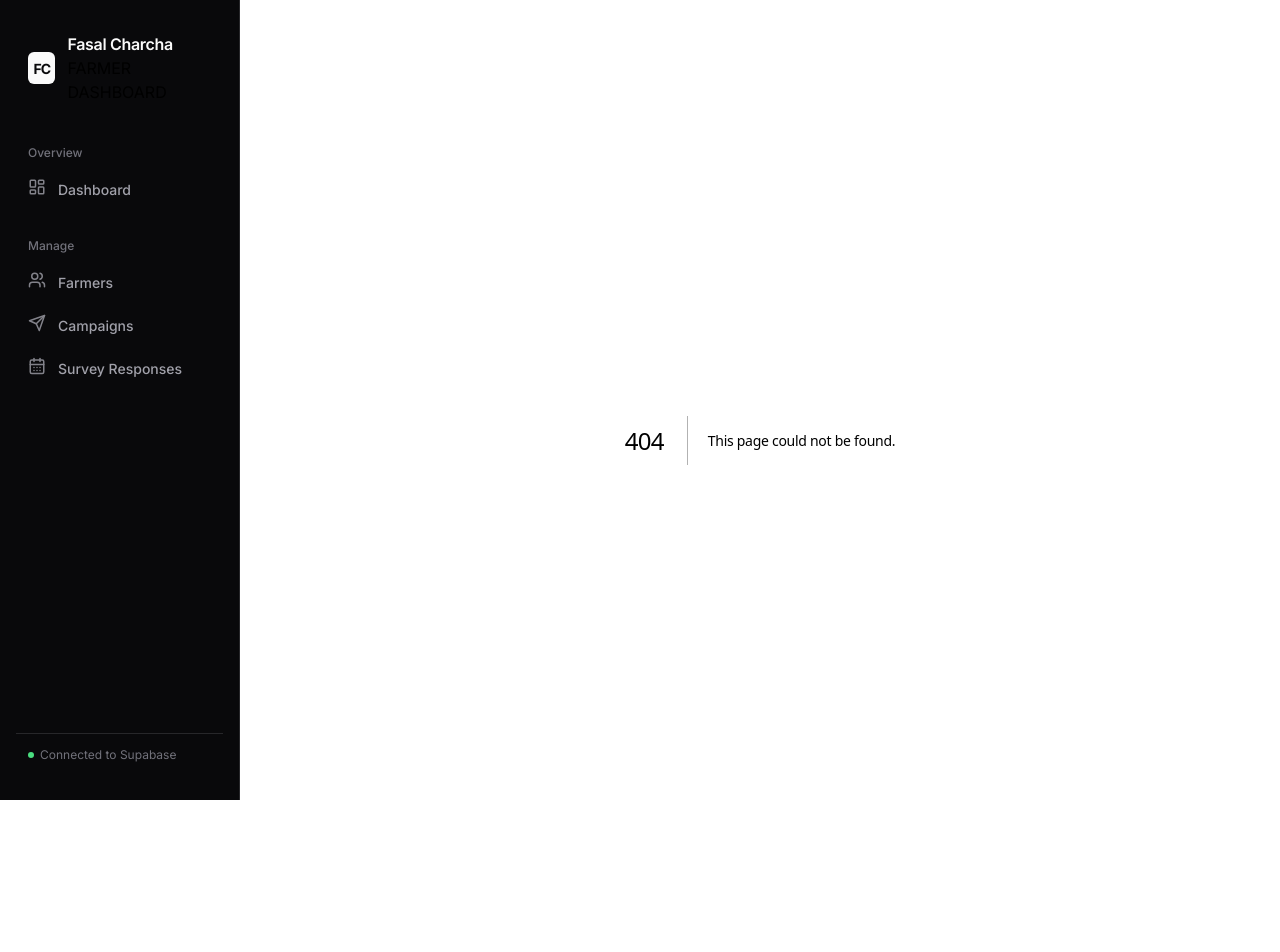
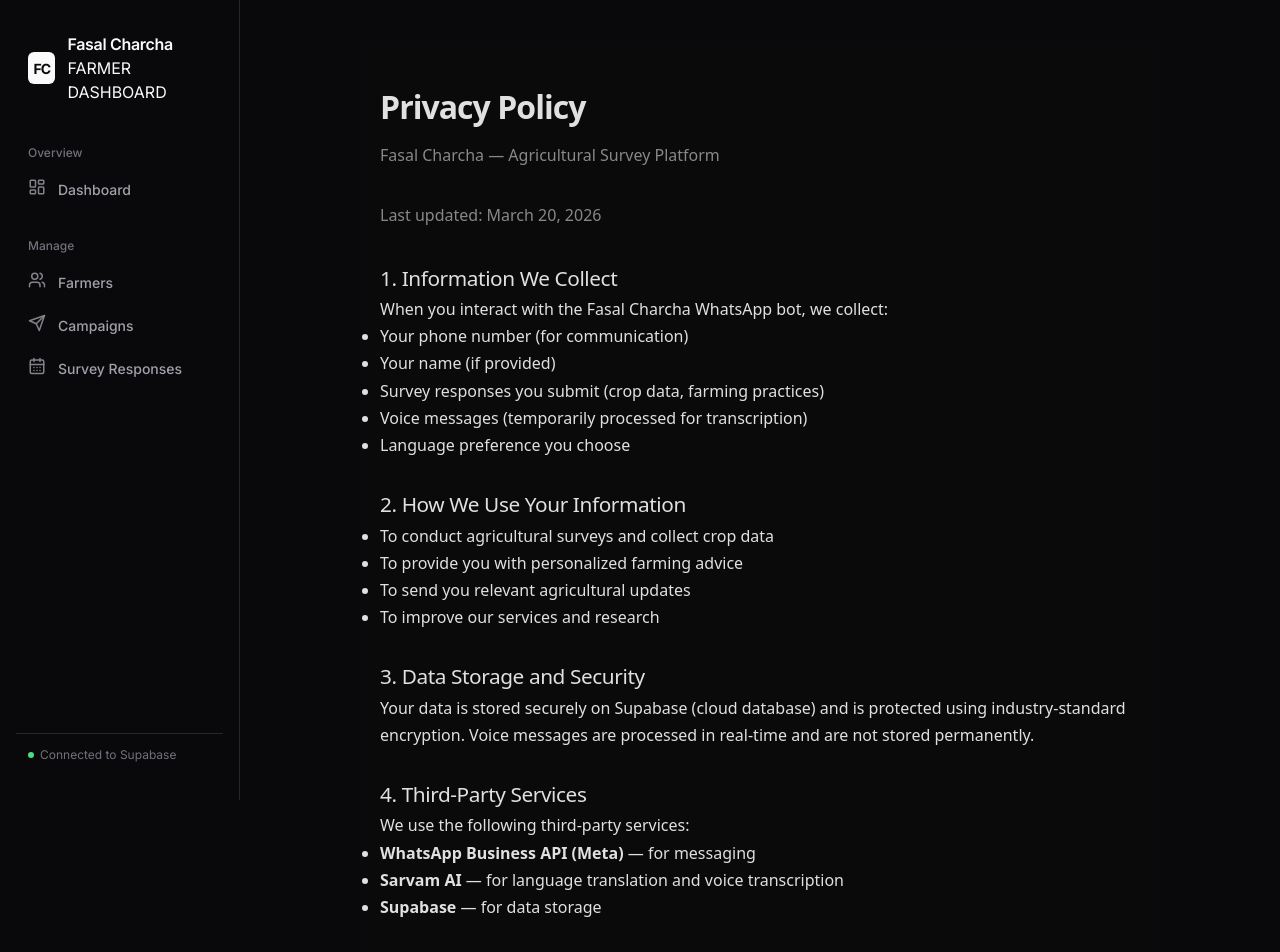
Before and after one commit to abhiyan0509/fasal-charcha-web, a Next.js app: page /privacy in a window 1280 px wide. Before the commit this address had no page. Shown: the top 952 px of the page. Before the commit the page ends 880 px from the top, so only its background shows below. Built offline with nearby package versions, Linux system fonts and the light colour scheme.

Commit message:
feat: Add privacy policy page for Meta app publishing

```diff
--- /dev/null
+++ b/app/privacy/page.js
@@ -0,0 +1,55 @@
+export default function PrivacyPolicy() {
+    return (
+        <div style={{
+            maxWidth: '800px',
+            margin: '0 auto',
+            padding: '40px 20px',
+            fontFamily: 'system-ui, -apple-system, sans-serif',
+            color: '#e0e0e0',
+            background: '#0a0a0a',
+            minHeight: '100vh',
+            lineHeight: '1.7'
+        }}>
+            <h1 style={{ fontSize: '2rem', marginBottom: '8px' }}>Privacy Policy</h1>
+            <p style={{ color: '#888', marginBottom: '32px' }}>Fasal Charcha — Agricultural Survey Platform</p>
+            <p style={{ color: '#888', marginBottom: '32px' }}>Last updated: March 20, 2026</p>
+
+            <h2 style={{ fontSize: '1.3rem', marginTop: '28px' }}>1. Information We Collect</h2>
+            <p>When you interact with the Fasal Charcha WhatsApp bot, we collect:</p>
+            <ul>
+                <li>Your phone number (for communication)</li>
+                <li>Your name (if provided)</li>
+                <li>Survey responses you submit (crop data, farming practices)</li>
+                <li>Voice messages (temporarily processed for transcription)</li>
+                <li>Language preference you choose</li>
+            </ul>
+
+            <h2 style={{ fontSize: '1.3rem', marginTop: '28px' }}>2. How We Use Your Information</h2>
+            <ul>
+                <li>To conduct agricultural surveys and collect crop data</li>
+                <li>To provide you with personalized farming advice</li>
+                <li>To send you relevant agricultural updates</li>
+                <li>To improve our services and research</li>
+            </ul>
+
+            <h2 style={{ fontSize: '1.3rem', marginTop: '28px' }}>3. Data Storage and Security</h2>
+            <p>Your data is stored securely on Supabase (cloud database) and is protected using industry-standard encryption. Voice messages are processed in real-time and are not stored permanently.</p>
+
+            <h2 style={{ fontSize: '1.3rem', marginTop: '28px' }}>4. Third-Party Services</h2>
+            <p>We use the following third-party services:</p>
+            <ul>
+                <li><strong>WhatsApp Business API (Meta)</strong> — for messaging</li>
+                <li><strong>Sarvam AI</strong> — for language translation and voice transcription</li>
+                <li><strong>Supabase</strong> — for data storage</li>
+            </ul>
+
+            <h2 style={{ fontSize: '1.3rem', marginTop: '28px' }}>5. Your Rights</h2>
+            <p>You can request deletion of your data at any time by messaging &quot;DELETE MY DATA&quot; to our WhatsApp number. You may also contact us to access or modify your personal information.</p>
+
+            <h2 style={{ fontSize: '1.3rem', marginTop: '28px' }}>6. Contact</h2>
+            <p>For questions about this privacy policy, contact us via WhatsApp or email at the address associated with this service.</p>
+
+            <p style={{ color: '#666', marginTop: '40px', fontSize: '0.9rem' }}>This project is developed as part of the BITSoM AIAP program for academic and research purposes.</p>
+        </div>
+    );
+}
```
